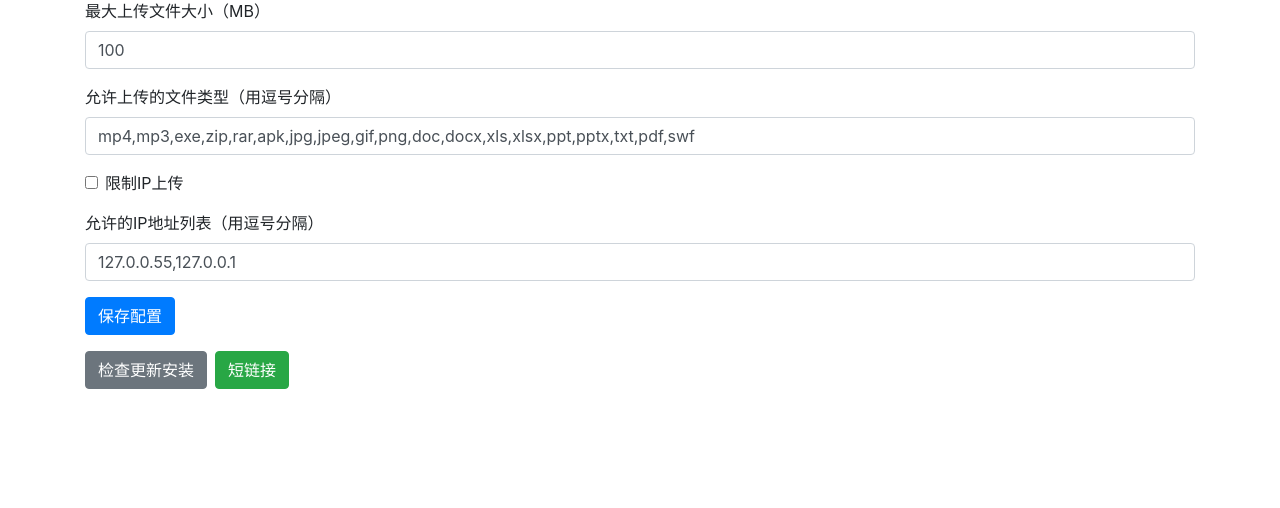
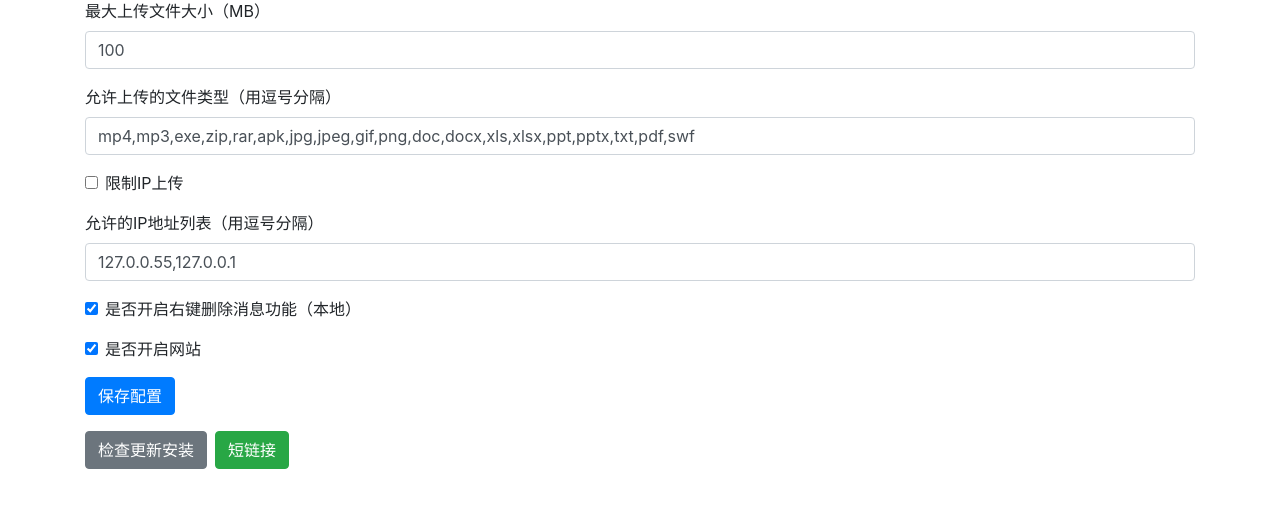
Before and after one commit to hllqkb/Filehelper_Easy, a PHP site: page /admin.php in a window 1280 px wide. Shown: the part 105-613 px from the top of the page. Run offline with PHP 8.4, Linux system fonts and the light colour scheme; some libraries are stand-ins or nearby versions.

Commit message:
添加COOKIE

```diff
--- a/admin.php
+++ b/admin.php
@@ -11,9 +11,13 @@ if ($_SERVER['REQUEST_METHOD'] === 'POST') {
     $config['allowedExtensions'] = explode(',', $_POST['allowedExtensions']);
     $config['IfIpLimit'] = isset($_POST['IfIpLimit']) ? true : false;
     $config['IpLimit'] = explode(',', $_POST['allowedIPs']);
+    $config['web'] = isset($_POST['web']) ? true : false;
 
     // 保存配置文件
     file_put_contents('config.json', json_encode($config, JSON_PRETTY_PRINT));
+
+    // 设置cookie
+    setcookie('enableRightClickDelete', isset($_POST['enableRightClickDelete']) ? 'true' : 'false', time() + (86400 * 30), "/"); // 86400 = 1 day
 
     $_SESSION['message'] = '配置已成功更新！';
     header('Location: admin.php');
@@ -26,6 +30,10 @@ $maxFileSize = $config['maxFileSize'];
 $allowedExtensions = implode(',', $config['allowedExtensions']);
 $IfIpLimit = $config['IfIpLimit'];
 $allowedIPs = implode(',', $config['IpLimit']);
+$web = $config['web'];
+
+// 读取cookie
+$enableRightClickDelete = isset($_COOKIE['enableRightClickDelete']) ? $_COOKIE['enableRightClickDelete'] === 'true' : true; // 默认开启
 ?>
 <!DOCTYPE html>
 <html lang="zh-CN">
@@ -59,7 +67,14 @@ $allowedIPs = implode(',', $config['IpLimit']);
                 <label for="allowedIPs">允许的IP地址列表（用逗号分隔）</label>
                 <input type="text" class="form-control" id="allowedIPs" name="allowedIPs" value="<?php echo $allowedIPs; ?>">
             </div>
-
+            <div class="form-group form-check">
+                <input type="checkbox" class="form-check-input" id="enableRightClickDelete" name="enableRightClickDelete" <?php echo $enableRightClickDelete ? 'checked' : ''; ?>>
+                <label class="form-check-label" for="enableRightClickDelete">是否开启右键删除消息功能（本地）</label>
+            </div>
+            <div class="form-group form-check">
+                <input type="checkbox" class="form-check-input" id="web" name="web" <?php echo $web ? 'checked' : ''; ?>>
+                <label class="form-check-label" for="web">是否开启网站</label>
+            </div>
             <button type="submit" class="btn btn-primary">保存配置</button>
         </form>
 
--- a/index.html
+++ b/index.html
@@ -183,5 +183,7 @@
   }
 
   </script>
+  <script src="https://code.jquery.com/jquery-3.0.0.min.js"></script>
+
 </body>
 </html>
```
Also changed, not shown: index.js (+33 -2 lines), texts.json (+0 -8 lines), 1 other file.
